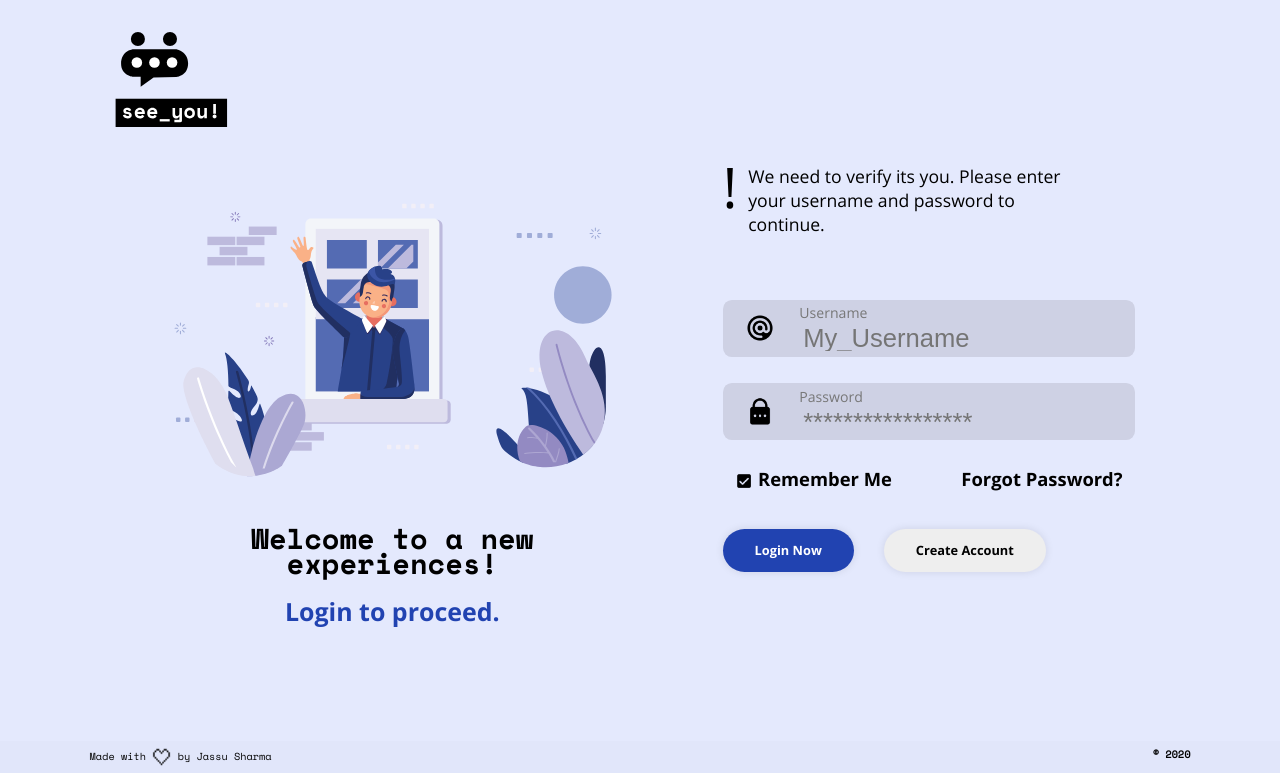
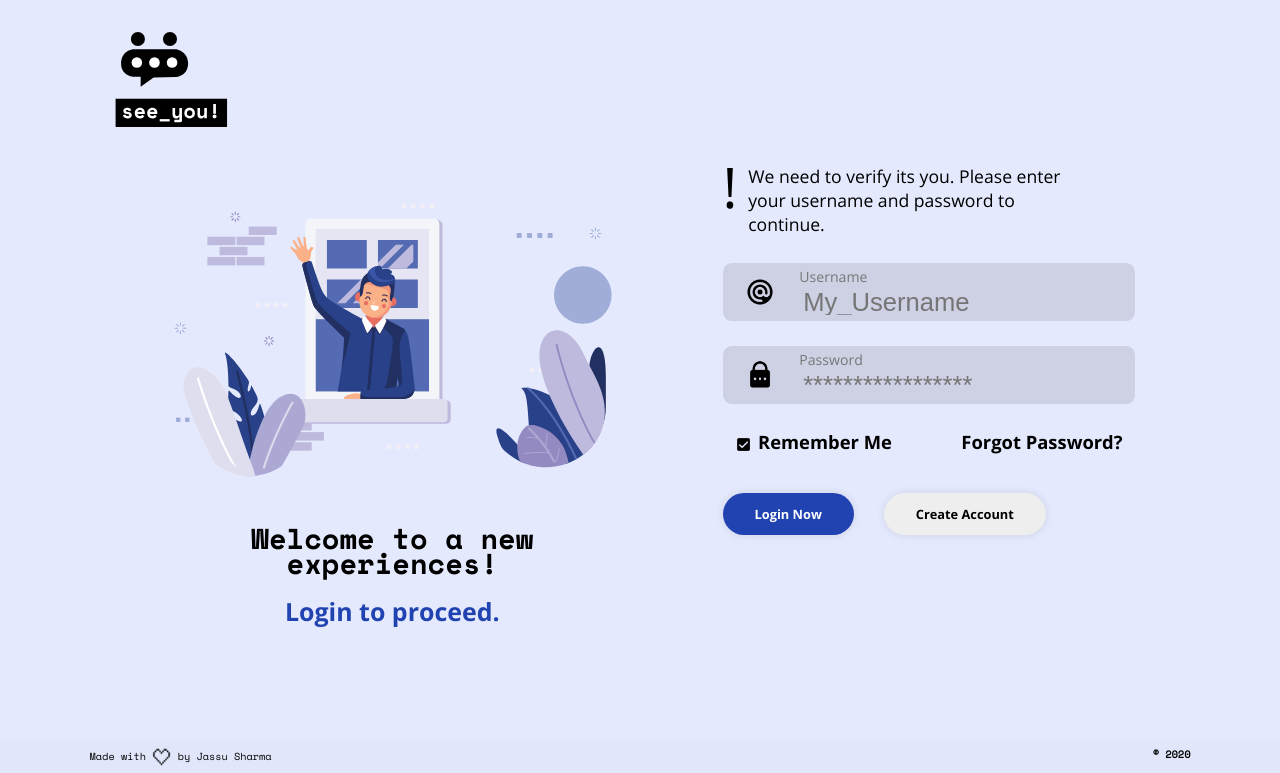
Before and after one commit to jassusharma660/SeeYou, a PHP site: page / in a window 1280 px wide. Shown: the part 27-800 px from the top of the page. Run offline with PHP 8.4, Linux system fonts and the light colour scheme.

Commit message:
UI Fixes

```diff
--- a/assets/style/login.css
+++ b/assets/style/login.css
@@ -11,7 +11,7 @@
 .login_right_pane .alert {
     font-size: 0.96em;
     width: 70%;
-    margin: 0 0 5vw 15%;
+    margin: 0 0 2% 15%;
 }
 
 .login_right_pane .alert span{
@@ -32,7 +32,7 @@
 
 .login_form {
   width: 75%;
-  margin: 5vw 0 0 15%;
+  margin: 5% 0 0 15%;
 }
 
 .login_form_options {
```
